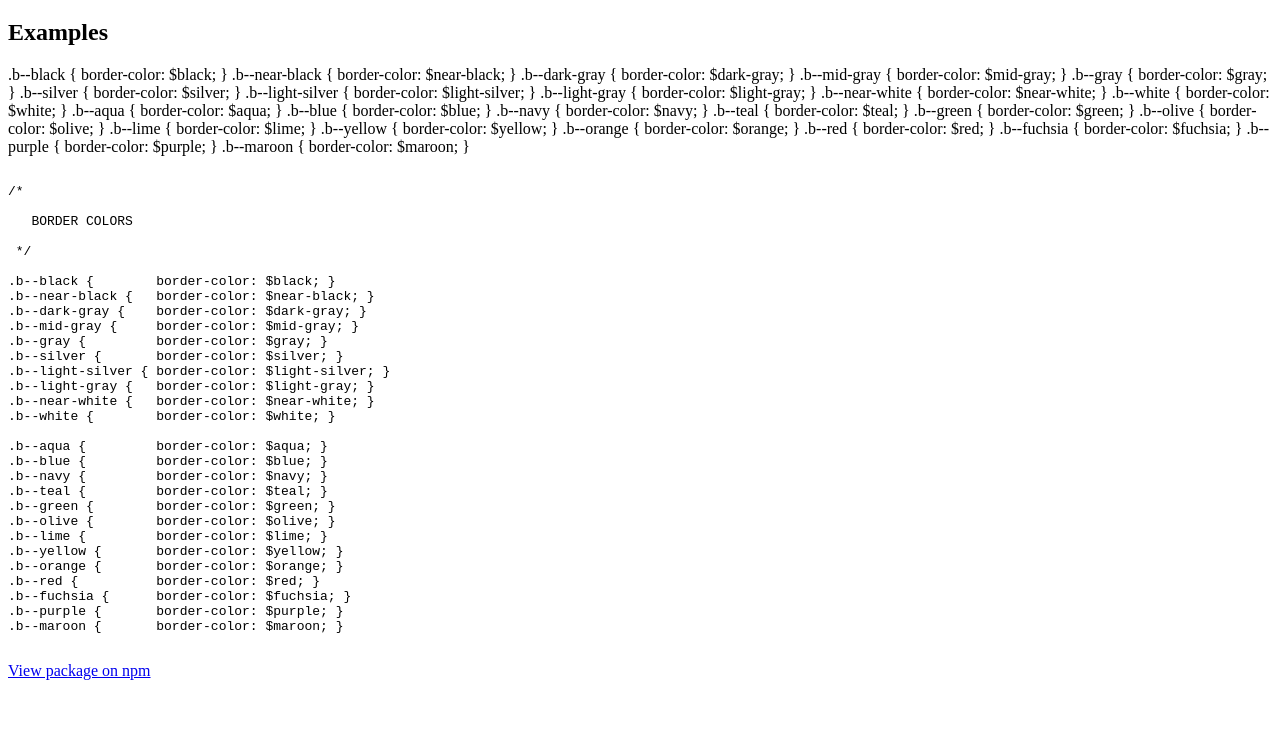
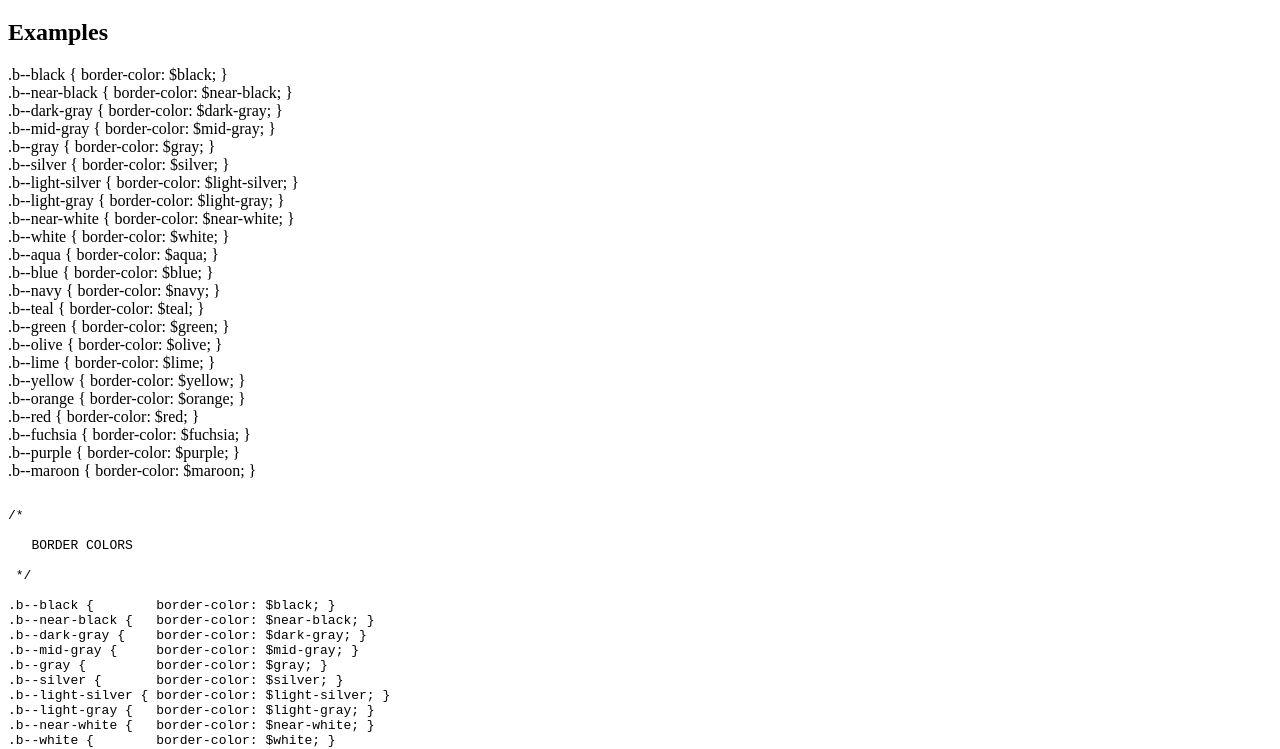
Before and after one commit to tachyons-css/tachyons-border-colors, a website: page index.html in a window 1280 px wide. Shown: the part 61-810 px from the top of the page. Drawn offline with Linux system fonts and the light colour scheme.

Commit message:
Breaking out lines of classes and attaching them to elements

```diff
--- a/index.html
+++ b/index.html
@@ -14,29 +14,29 @@
     <h1>tachyons border colors</h1>
     <h2>Examples</h2>
 
-.b--black {        border-color: $black; }
-.b--near-black {   border-color: $near-black; }
-.b--dark-gray {    border-color: $dark-gray; }
-.b--mid-gray {     border-color: $mid-gray; }
-.b--gray {         border-color: $gray; }
-.b--silver {       border-color: $silver; }
-.b--light-silver { border-color: $light-silver; }
-.b--light-gray {   border-color: $light-gray; }
-.b--near-white {   border-color: $near-white; }
-.b--white {        border-color: $white; }
-.b--aqua {         border-color: $aqua; }
-.b--blue {         border-color: $blue; }
-.b--navy {         border-color: $navy; }
-.b--teal {         border-color: $teal; }
-.b--green {        border-color: $green; }
-.b--olive {        border-color: $olive; }
-.b--lime {         border-color: $lime; }
-.b--yellow {       border-color: $yellow; }
-.b--orange {       border-color: $orange; }
-.b--red {          border-color: $red; }
-.b--fuchsia {      border-color: $fuchsia; }
-.b--purple {       border-color: $purple; }
-.b--maroon {       border-color: $maroon; }
+    <div class="b--black">.b--black {        border-color: $black; }</div>
+    <div class="b--near-black">.b--near-black {   border-color: $near-black; }</div>
+    <div class="b--dark-gray">.b--dark-gray {    border-color: $dark-gray; }</div>
+    <div class="b--mid-gray">.b--mid-gray {     border-color: $mid-gray; }</div>
+    <div class="b--gray">.b--gray {         border-color: $gray; }</div>
+    <div class="b--silver">.b--silver {       border-color: $silver; }</div>
+    <div class="b--light-silver">.b--light-silver { border-color: $light-silver; }</div>
+    <div class="b--light-gray">.b--light-gray {   border-color: $light-gray; }</div>
+    <div class="b--near-white">.b--near-white {   border-color: $near-white; }</div>
+    <div class="b--white">.b--white {        border-color: $white; }</div>
+    <div class="b--aqua">.b--aqua {         border-color: $aqua; }</div>
+    <div class="b--blue">.b--blue {         border-color: $blue; }</div>
+    <div class="b--navy">.b--navy {         border-color: $navy; }</div>
+    <div class="b--teal">.b--teal {         border-color: $teal; }</div>
+    <div class="b--green">.b--green {        border-color: $green; }</div>
+    <div class="b--olive">.b--olive {        border-color: $olive; }</div>
+    <div class="b--lime">.b--lime {         border-color: $lime; }</div>
+    <div class="b--yellow">.b--yellow {       border-color: $yellow; }</div>
+    <div class="b--orange">.b--orange {       border-color: $orange; }</div>
+    <div class="b--red">.b--red {          border-color: $red; }</div>
+    <div class="b--fuchsia">.b--fuchsia {      border-color: $fuchsia; }</div>
+    <div class="b--purple">.b--purple {       border-color: $purple; }</div>
+    <div class="b--maroon">.b--maroon {       border-color: $maroon; }</div>
     <pre>
 <code>
 /*
```
